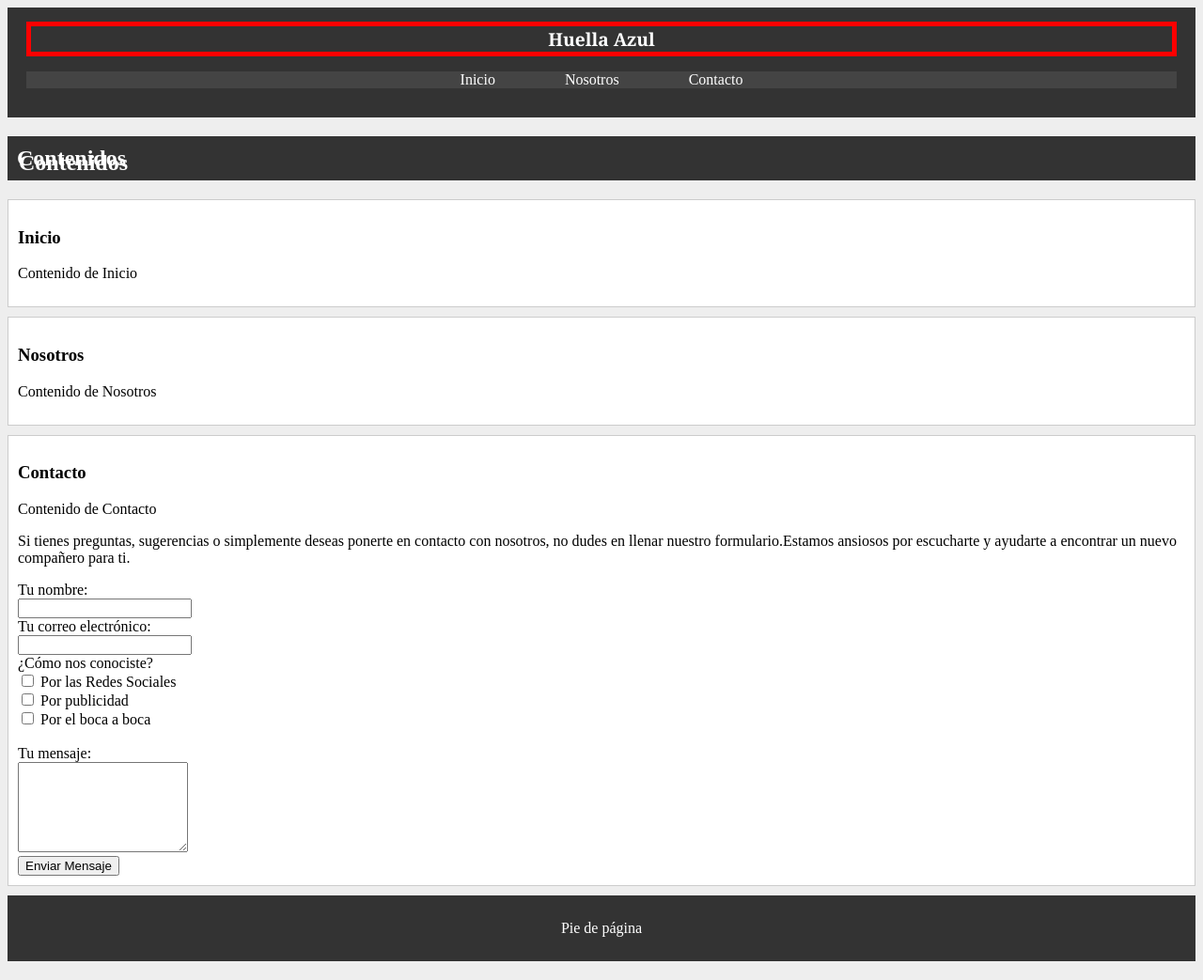
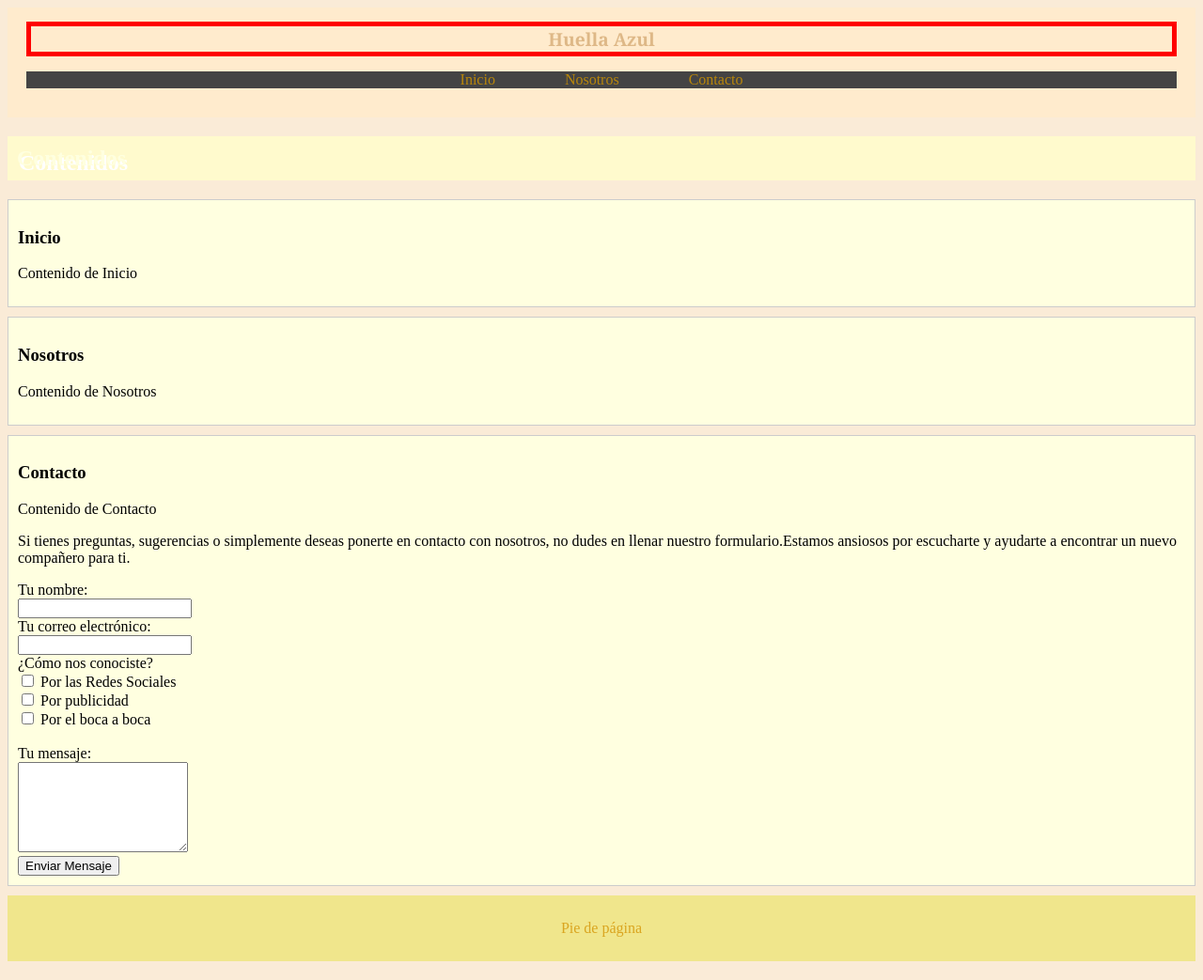
Before and after one commit to AngelesMartinezSaez/refugio, a plain HTML site: page index.html in a window 1280 px wide. Shown: the whole page at 94% size. Drawn offline with Linux system fonts and the light colour scheme.

Commit message:
Update estilo.css

```diff
--- a/css/estilo.css
+++ b/css/estilo.css
@@ -1,12 +1,12 @@
 /* Estilo para el cuerpo */
 body {
-    background-color: #eee;
+    background-color:AntiqueWhite;
 }
 
 /* Estilo para el encabezado */
 header {
-    background-color: #333;
-    color: #fff;
+    background-color: BlanchedAlmond;
+    color:BurlyWood;
     text-align: center;
 	padding-top: 15px;
     padding-bottom: 15px;
@@ -50,7 +50,7 @@ nav ul li {
 
 a {
     text-decoration: none;
-    color: #fff;
+    color: DarkGoldenRod;
 	padding-top: 10px;
     padding-bottom: 10px;
     padding-left: 20px;
@@ -60,8 +60,8 @@ a {
 /* Estilo para los encabezados 2 */
 h2 {
 	text-shadow: white 2px 5px;
-    background-color: #333;
-    color: #fff;
+    background-color:LemonChiffon;
+    color:LightYellow;
 	padding-top: 10px;
 	padding-bottom: 10px;
 	padding-left: 10px;
@@ -73,7 +73,7 @@ h2 {
 /* Estilo para los artículos */
 article {
     border: 1px solid #ccc;
-    background-color: #fff;
+    background-color:LightYellow;
 	margin-bottom: 10px;
     padding-top: 10px;
     padding-bottom: 10px;
@@ -83,8 +83,8 @@ article {
 
 /* Estilo para el pie de página */
 footer {
-    background-color: #333;
-    color: #fff;
+    background-color: Khaki;
+    color: GoldenRod;
     text-align: center;
 	margin-bottom: 20px;
     padding-top: 10px;
@@ -95,4 +95,4 @@ footer {
 /* default hover effect */
 a:hover {
   color: black;
-  background: yellow;
+  background:Chocolate;
```
